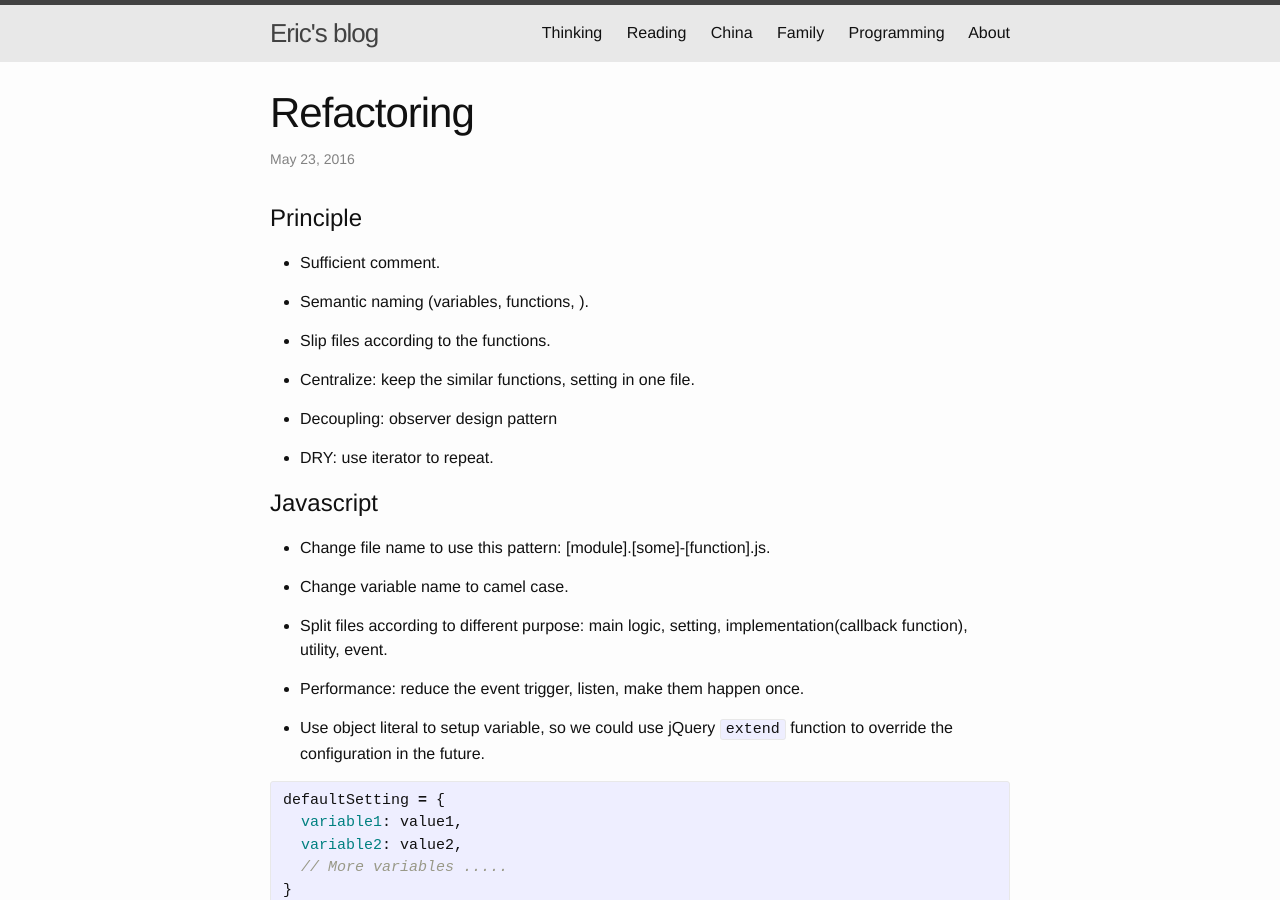
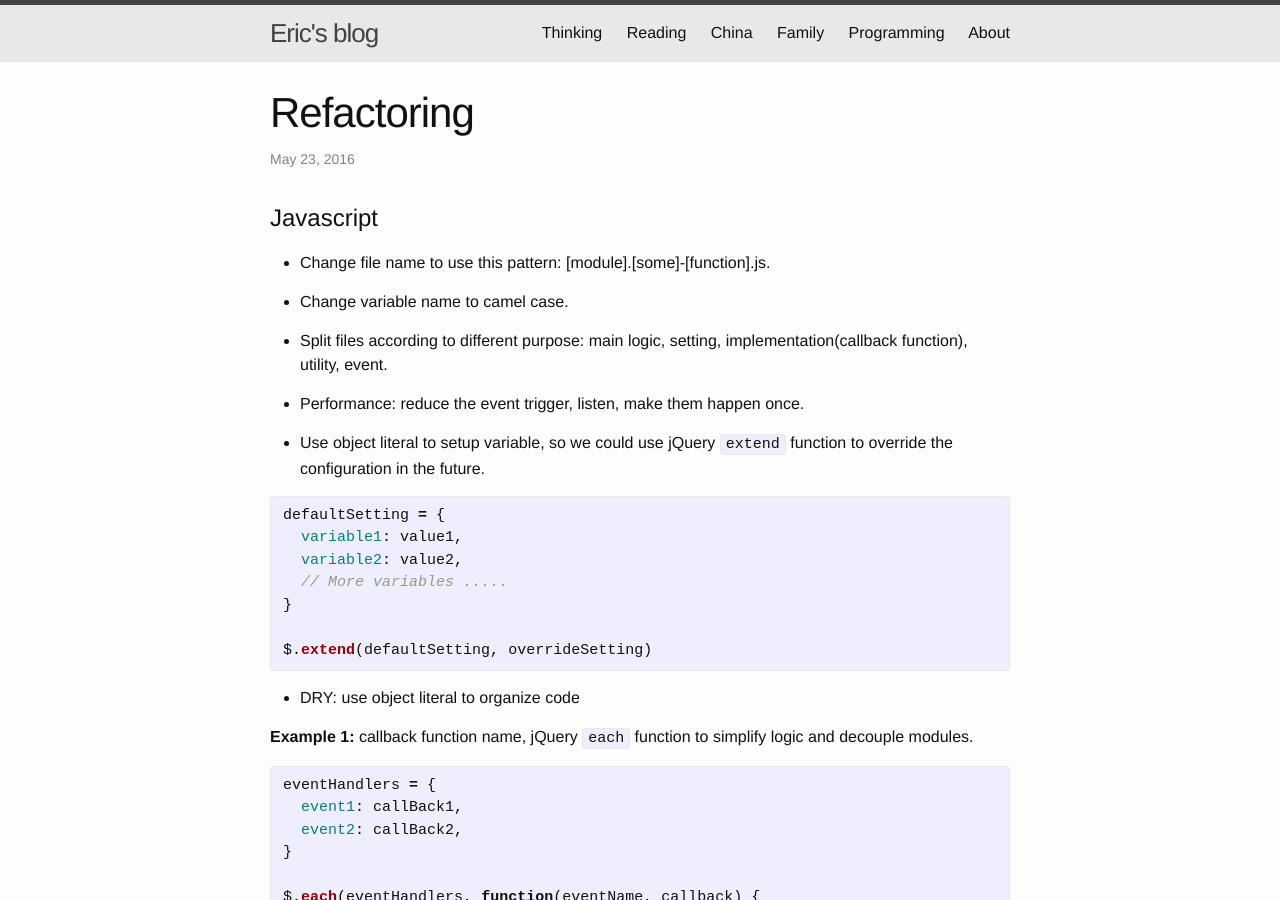
Before and after one commit to ericatsydney/ericatsydney.github.io, a Jekyll site: the page built from _posts/2016-05-24-refactoring.markdown, in a window 1280 px wide and 900 px high. Built offline with Jekyll 4.4.1, drawn with Linux system fonts in a browser that asks for light colours.

Commit message:
Added refactoring again.

```diff
--- a/_posts/2016-05-24-refactoring.markdown
+++ b/_posts/2016-05-24-refactoring.markdown
@@ -4,21 +4,6 @@
 date:   2016-05-24 7:05:52 +1000
 categories: Programming
 ---
-
-Principle
-=========
-- Sufficient comment.
-
-- Semantic naming (variables, functions, ).
-
-- Slip files according to the functions.
-
-- Centralize: keep the similar functions, setting in one file.
-
-- Decoupling: observer design pattern
-
-- DRY: use iterator to repeat.
-
 
 Javascript
 ==========
```
Also changed, not shown: _posts/2016-07-21-refactoring-again.markdown (added, +40 -0 lines).
